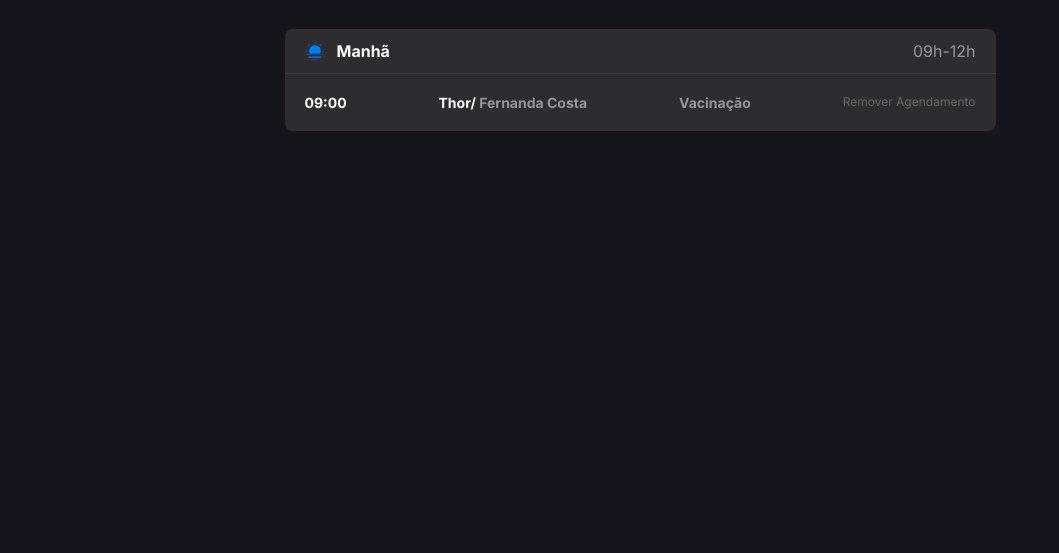
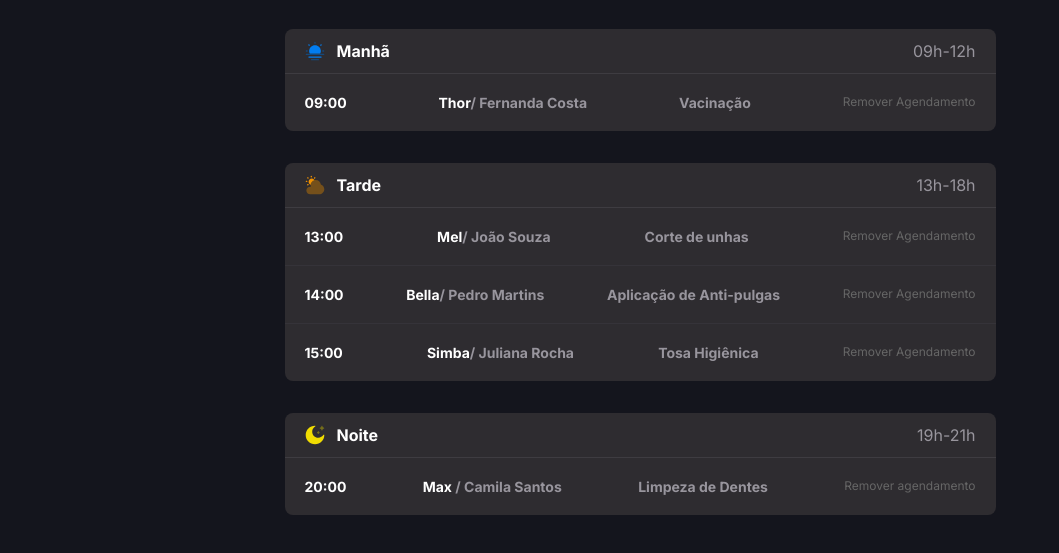
Before and after one commit to Gui250/Mundo-Pet, a website built with webpack: page src/index.html in a window 1280 px wide. Shown: the part 169-722 px from the top of the page, without its empty margins (0-1059 px from the left). Built offline with nearby package versions, Linux system fonts and the light colour scheme; files whose address does not match are found by name.

Commit message:
interface praticamente completa

```diff
--- a/src/index.html
+++ b/src/index.html
@@ -45,11 +45,72 @@
             </div>
           </div>
 
-          <div class="descricao-agendamento">
+          <div id="descricao-agendamento-morning" class="descricao-agendamento">
             <p>09:00</p>
-            <p>Thor/<span> Fernanda Costa</span></p>
+            <p>Thor<span>/ Fernanda Costa</span></p>
             <p><span>Vacinação</span></p>
-            <a href="#">Remover Agendamento</a>
+            <a id="remover" href="#">Remover Agendamento</a>
+          </div>
+        </div>
+        <div class="item">
+          <div class="horario-text-container">
+            <div class="text">
+              <img
+                src="./assets/Cloud-Sun-4--Streamline-Solar.svg"
+                alt="tarde"
+              />
+              <h2>Tarde</h2>
+            </div>
+
+            <div class="horario-agendamento">
+              <p>13h-18h</p>
+            </div>
+          </div>
+
+          <div
+            id="descricao-agendamento-afternoon"
+            class="descricao-agendamento b-bottom"
+          >
+            <p>13:00</p>
+            <p>Mel<span>/ João Souza</span></p>
+            <p><span>Corte de unhas</span></p>
+            <a id="remover" href="#">Remover Agendamento</a>
+          </div>
+          <div
+            id="descricao-agendamento"
+            class="descricao-agendamento b-bottom"
+          >
+            <p>14:00</p>
+            <p>Bella<span>/ Pedro Martins</span></p>
+            <p><span>Aplicação de Anti-pulgas</span></p>
+            <a id="remover" href="#">Remover Agendamento</a>
+          </div>
+          <div id="descricao-agendamento" class="descricao-agendamento">
+            <p>15:00</p>
+            <p>Simba<span>/ Juliana Rocha</span></p>
+            <p><span>Tosa Higiênica</span></p>
+            <a id="remover" href="#">Remover Agendamento</a>
+          </div>
+        </div>
+        <div class="item">
+          <div class="horario-text-container">
+            <div class="text">
+              <img
+                src="./assets/Moon-Stars--Streamline-Solar.svg"
+                alt="noite"
+              />
+              <h2>Noite</h2>
+            </div>
+
+            <div class="horario-agendamento">
+              <p>19h-21h</p>
+            </div>
+          </div>
+          <div id="descricao-agendamento-night" class="descricao-agendamento">
+            <p>20:00</p>
+            <p>Max <span>/ Camila Santos</span></p>
+            <p><span>Limpeza de Dentes</span></p>
+            <a id="remover" href="#">Remover agendamento</a>
           </div>
         </div>
       </div>
--- a/src/js/index.js
+++ b/src/js/index.js
@@ -1,3 +1,5 @@
+// CSS
+import "../styles/style.css";
 
-// CSS
-import "../styles/style.css"
+// JS
+import "../modules/remover_agendamento";
--- /dev/null
+++ b/src/modules/remover_agendamento.js
@@ -0,0 +1,10 @@
+const removerAgendamento = document.getElementById("remover");
+const itemDescriptionMorning = document.querySelector(
+  "#descricao-agendamento-morning"
+);
+const itemDescriptionAfternoon = document.querySelector(
+  "#descricao-agendamento-afternoon"
+);
+const itemDescriptionNight = document.querySelector(
+  "#descricao-agendamento-night"
+);
--- a/src/styles/horarios.css
+++ b/src/styles/horarios.css
@@ -63,3 +63,7 @@
   font-size: 0.75rem;
   text-decoration: none;
 }
+
+.b-bottom {
+  border-bottom: 1px solid #353339;
+}
```
Also changed, not shown: src/assets/Cloud-Sun-4--Streamline-Solar.svg (added), src/assets/Moon-Stars--Streamline-Solar.svg (added).
